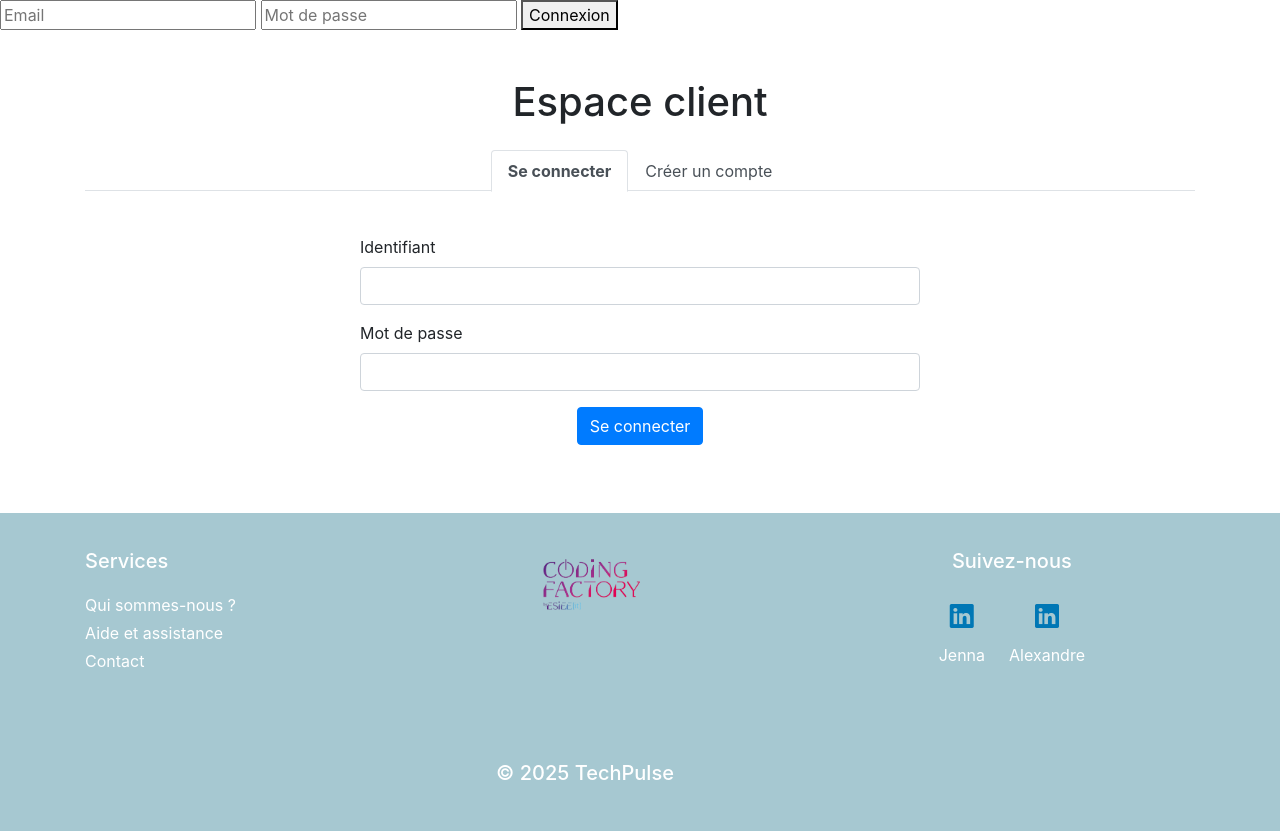
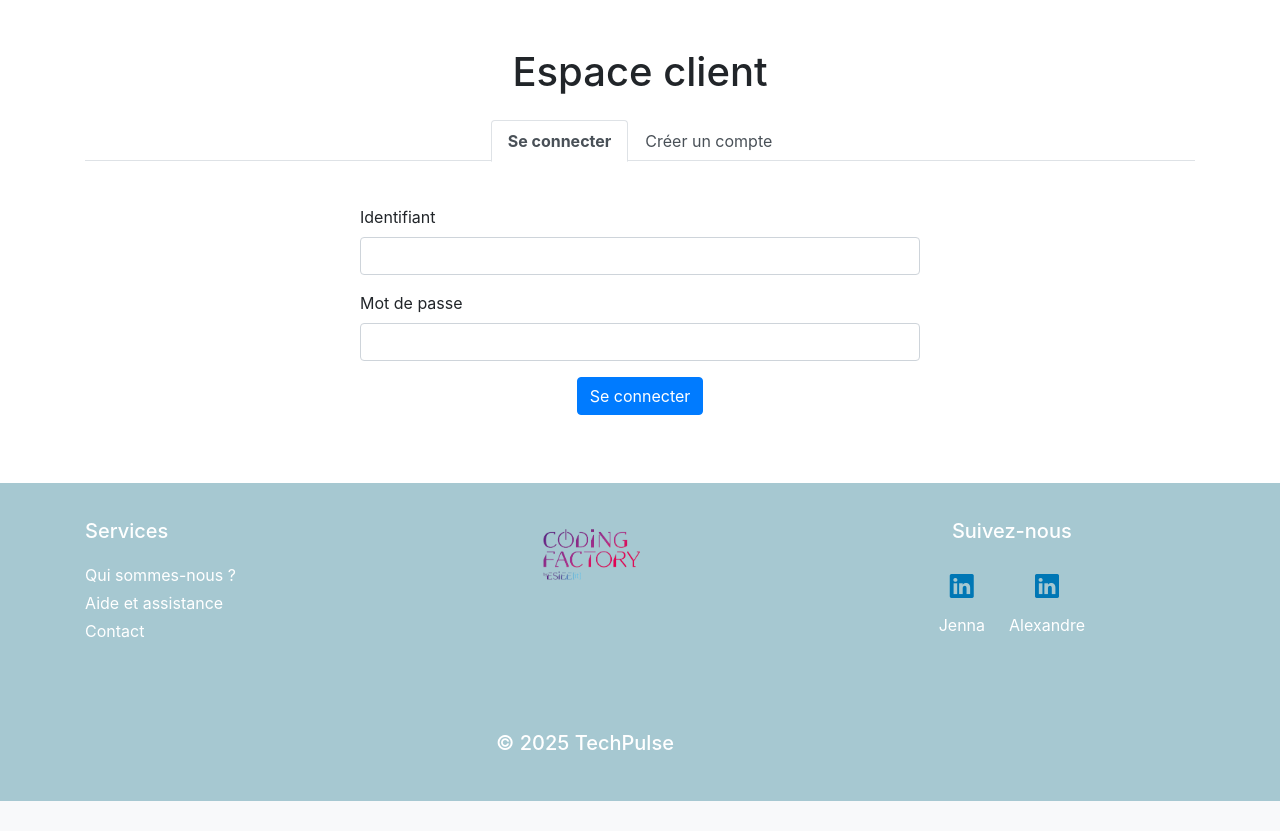
Before and after one commit to jennaram/siteEcommercePHP, a PHP site: page /user.php in a window 1280 px wide. Shown: the part 176-1007 px from the top of the page. After the commit the page ends 977 px from the top, so only its background shows below. Run offline with PHP 8.4, Linux system fonts and the light colour scheme; some libraries are stand-ins or nearby versions.

Commit message:
prepa bdd et ajout images

```diff
--- a/user.php
+++ b/user.php
@@ -1,32 +1,5 @@
 <?php include 'header.php'; ?>
-<?php
-session_start();
-require_once 'includes/db.php';
 
-if ($_SERVER["REQUEST_METHOD"] == "POST") {
-    $email = $_POST['email'];
-    $password = $_POST['password'];
-
-    $stmt = $pdo->prepare("SELECT id, password FROM users WHERE email = :email");
-    $stmt->execute(['email' => $email]);
-    $user = $stmt->fetch(PDO::FETCH_ASSOC);
-
-    if ($user && password_verify($password, $user['password'])) {
-        $_SESSION['user_id'] = $user['id'];
-        header("Location: index.php"); // Redirige vers l'accueil
-        exit();
-    } else {
-        $error = "Email ou mot de passe incorrect.";
-    }
-}
-?>
-
-<form method="post" action="">
-    <input type="email" name="email" placeholder="Email" required>
-    <input type="password" name="password" placeholder="Mot de passe" required>
-    <button type="submit">Connexion</button>
-</form>
-<?php if (isset($error)) echo "<p>$error</p>"; ?>
 
 <!DOCTYPE html>
 <html lang="fr" data-bs-theme="light">
```
Also changed, not shown: contact.php (+2 -5 lines), images/TabletteGalaxyTab9.png (added), images/TabletteGalaxyTab9.webp (added), images/TabletteIpadPro.png (added), images/TabletteIpadProBlanc.png (added), images/smartphoneAndroid2.png (added), images/smartphoneAndroidHuaweiP8.png (added), images/smartphoneAndroidOppo80.png (added), images/smartphoneAndroidOppoF19.png (added), images/smartphoneAndroidRedmiNote3.png (added), images/smartphoneAndroidSamsungA25.png (added), images/smartphoneAndroidSamsungFlip5.webp (added), images/smartphoneAndroidSamsungS25.webp (added), images/smartphoneAndroidSamsungS7.png (added), 1 other file.
